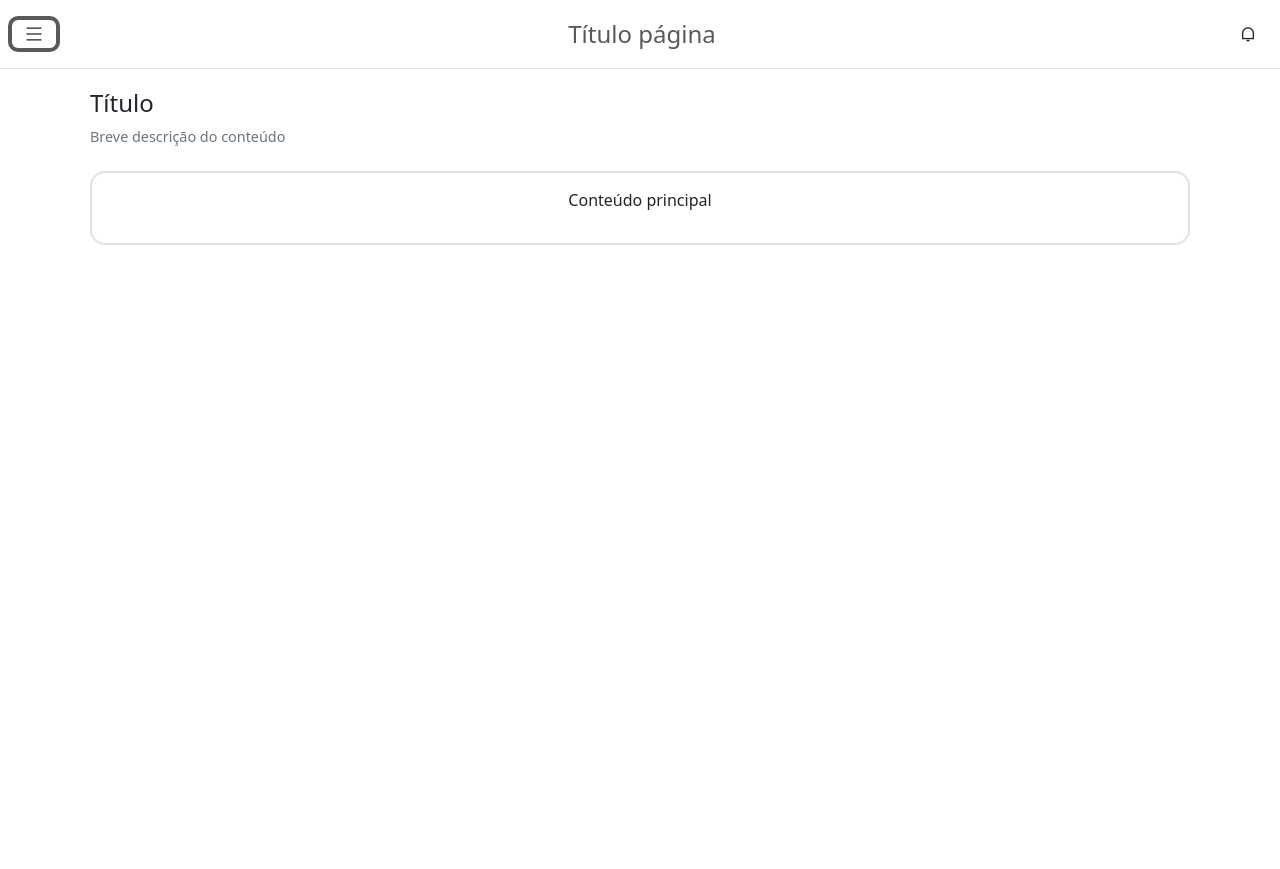
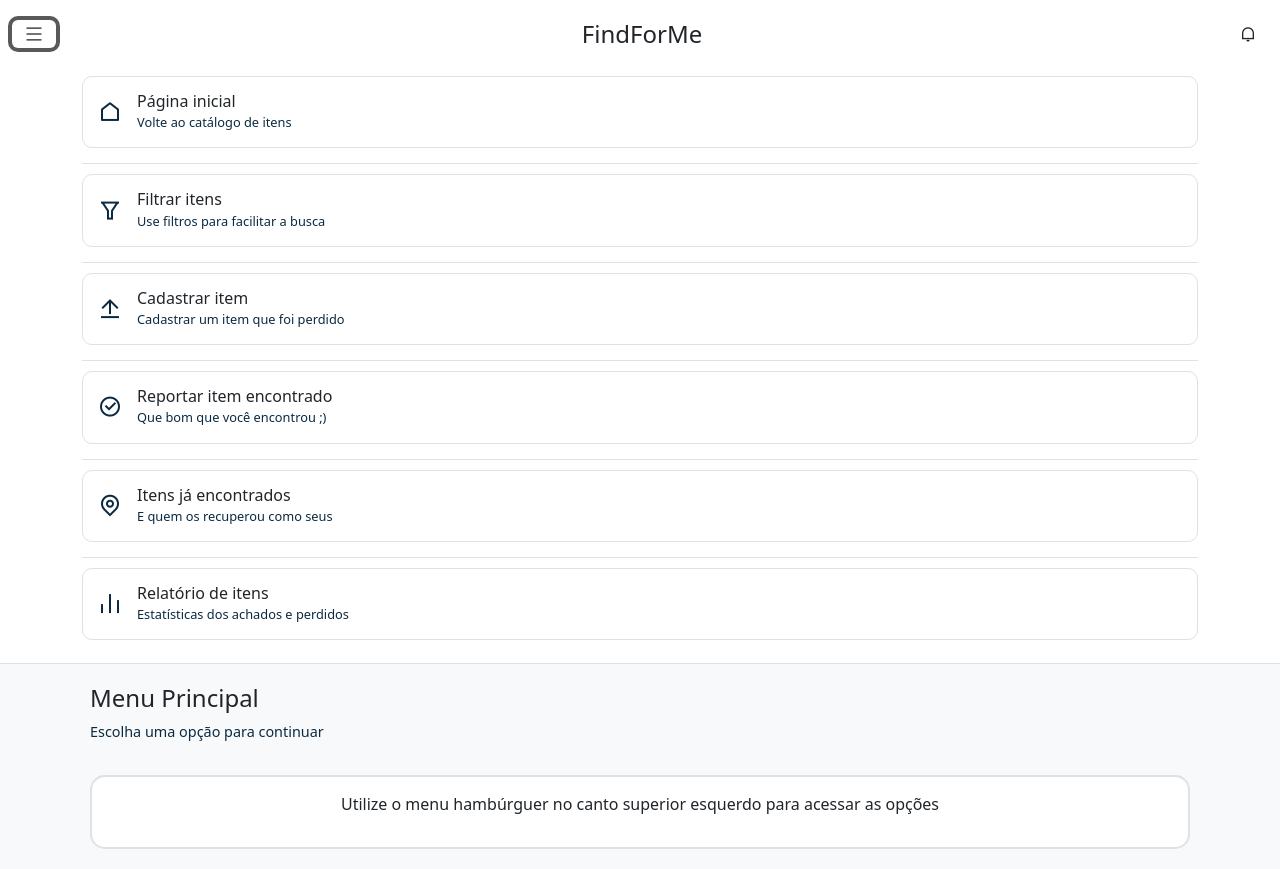
Before and after one commit to oDaviML/FindForMe, a website: page public/index.html in a window 1280 px wide. Both pictures are taken after a click on the button 34 px from the left and 34 px from the top of the page. Before the commit the page ends 800 px from the top, so only its background shows below. Drawn offline with nearby package versions, Linux system fonts and the light colour scheme.

Commit message:
feat: enhance navigation and layout with new menu items and styling

```diff
--- a/public/assets/css/style.css
+++ b/public/assets/css/style.css
@@ -1,31 +1,96 @@
+:root {
+  --primary-color: #ee710a;
+  --secondary-color: #0b2a41;
+  --background-color: #f8f9fa;
+  --surface-color: #fff;
+  --border-color: #dee2e6;
+  --text-primary-color: #212529;
+  --text-secondary-color: #0b2a41;
+}
+
+/* ----- ESTILOS GERAIS E BODY ----- */
 body {
   min-height: 100vh;
   display: flex;
   flex-direction: column;
+  background-color: var(--background-color);
 }
 
+/* ----- HEADER E NAVEGAÇÃO ----- */
 .navbar {
-  border-bottom: 1px solid #dee2e6;
+  border-bottom: 1px solid var(--border-color);
+  background-color: var(--surface-color); /* Adicionado para consistência */
 }
 
+/* ----- CONTEÚDO PRINCIPAL ----- */
 .content-wrapper {
   flex-grow: 1;
   padding: 20px;
 }
 
 .content-card {
-  border: 2px solid #dee2e6;
+  border: 2px solid var(--border-color);
   border-radius: 15px;
   height: 100%;
   padding: 15px;
+  background-color: var(--surface-color);
 }
 
 .page-title {
   font-size: 1.5rem;
   font-weight: 500;
+  color: var(--text-primary-color); /* Adicionado para consistência */
 }
 
 .page-description {
-  color: #6c757d;
+  color: var(--text-secondary-color);
   font-size: 0.9rem;
 }
+
+/* ----- MENU DE OPÇÕES ----- */
+.menu-item {
+  background-color: var(--surface-color);
+  border-radius: 10px;
+  border: 1px solid var(--border-color);
+  padding: 15px;
+  margin-bottom: 15px;
+  display: flex;
+  align-items: center;
+  text-decoration: none;
+  color: var(--text-primary-color);
+  transition: all 0.3s ease;
+}
+
+.menu-item:hover {
+  box-shadow: 0 4px 8px rgba(0, 0, 0, 0.1);
+  transform: translateY(-2px);
+}
+
+.menu-item i {
+  font-size: 1.5rem;
+  margin-right: 15px;
+  color: var(--text-secondary-color);
+}
+
+.menu-item-content {
+  flex: 1;
+}
+
+.menu-item-title {
+  font-weight: 500;
+  margin-bottom: 2px;
+  font-size: 1rem;
+  color: var(--text-primary-color); /* Adicionado para consistência */
+}
+
+.menu-item-description {
+  color: var(--text-secondary-color);
+  font-size: 0.8rem;
+  margin-bottom: 0;
+}
+
+.menu-divider {
+  height: 1px;
+  background-color: var(--border-color);
+  margin: 10px 0;
+}
--- a/public/index.html
+++ b/public/index.html
@@ -35,7 +35,7 @@
         </button>
 
         <!-- Título da página centralizado -->
-        <span class="navbar-text mx-auto page-title">Título página</span>
+        <span class="navbar-text mx-auto page-title">FindForMe</span>
 
         <!-- Ícone de notificação -->
         <div class="d-flex">
@@ -43,23 +43,101 @@
             <i class="ri-notification-line"></i>
           </button>
         </div>
+
+        <!-- Menu Hamburguer Collapse -->
+        <div class="collapse navbar-collapse mt-3" id="navbarSupportedContent">
+          <div class="container">
+            <div class="row">
+              <div class="col-12">
+                <!-- Menu de itens -->
+                <a href="#" class="menu-item">
+                  <i class="ri-home-line"></i>
+                  <div class="menu-item-content">
+                    <h3 class="menu-item-title">Página inicial</h3>
+                    <p class="menu-item-description">
+                      Volte ao catálogo de itens
+                    </p>
+                  </div>
+                </a>
+                <div class="menu-divider"></div>
+
+                <a href="#" class="menu-item">
+                  <i class="ri-filter-line"></i>
+                  <div class="menu-item-content">
+                    <h3 class="menu-item-title">Filtrar itens</h3>
+                    <p class="menu-item-description">
+                      Use filtros para facilitar a busca
+                    </p>
+                  </div>
+                </a>
+                <div class="menu-divider"></div>
+
+                <a href="#" class="menu-item">
+                  <i class="ri-upload-line"></i>
+                  <div class="menu-item-content">
+                    <h3 class="menu-item-title">Cadastrar item</h3>
+                    <p class="menu-item-description">
+                      Cadastrar um item que foi perdido
+                    </p>
+                  </div>
+                </a>
+                <div class="menu-divider"></div>
+
+                <a href="#" class="menu-item">
+                  <i class="ri-checkbox-circle-line"></i>
+                  <div class="menu-item-content">
+                    <h3 class="menu-item-title">Reportar item encontrado</h3>
+                    <p class="menu-item-description">
+                      Que bom que você encontrou ;)
+                    </p>
+                  </div>
+                </a>
+                <div class="menu-divider"></div>
+
+                <a href="#" class="menu-item">
+                  <i class="ri-map-pin-line"></i>
+                  <div class="menu-item-content">
+                    <h3 class="menu-item-title">Itens já encontrados</h3>
+                    <p class="menu-item-description">
+                      E quem os recuperou como seus
+                    </p>
+                  </div>
+                </a>
+                <div class="menu-divider"></div>
+
+                <a href="#" class="menu-item">
+                  <i class="ri-bar-chart-line"></i>
+                  <div class="menu-item-content">
+                    <h3 class="menu-item-title">Relatório de itens</h3>
+                    <p class="menu-item-description">
+                      Estatísticas dos achados e perdidos
+                    </p>
+                  </div>
+                </a>
+              </div>
+            </div>
+          </div>
+        </div>
       </div>
     </nav>
 
     <!-- Conteúdo principal -->
     <div class="container content-wrapper">
-      <div class="row mb-2">
+      <div class="row mb-3">
         <div class="col">
-          <h1 class="page-title">Título</h1>
-          <p class="page-description">Breve descrição do conteúdo</p>
+          <h1 class="page-title">Menu Principal</h1>
+          <p class="page-description">Escolha uma opção para continuar</p>
         </div>
       </div>
 
       <div class="row">
-        <div class="col">
+        <div class="col-12">
           <div class="content-card">
             <div class="d-flex justify-content-center align-items-center h-100">
-              <p class="text-center">Conteúdo principal</p>
+              <p class="text-center">
+                Utilize o menu hambúrguer no canto superior esquerdo para
+                acessar as opções
+              </p>
             </div>
           </div>
         </div>
```
